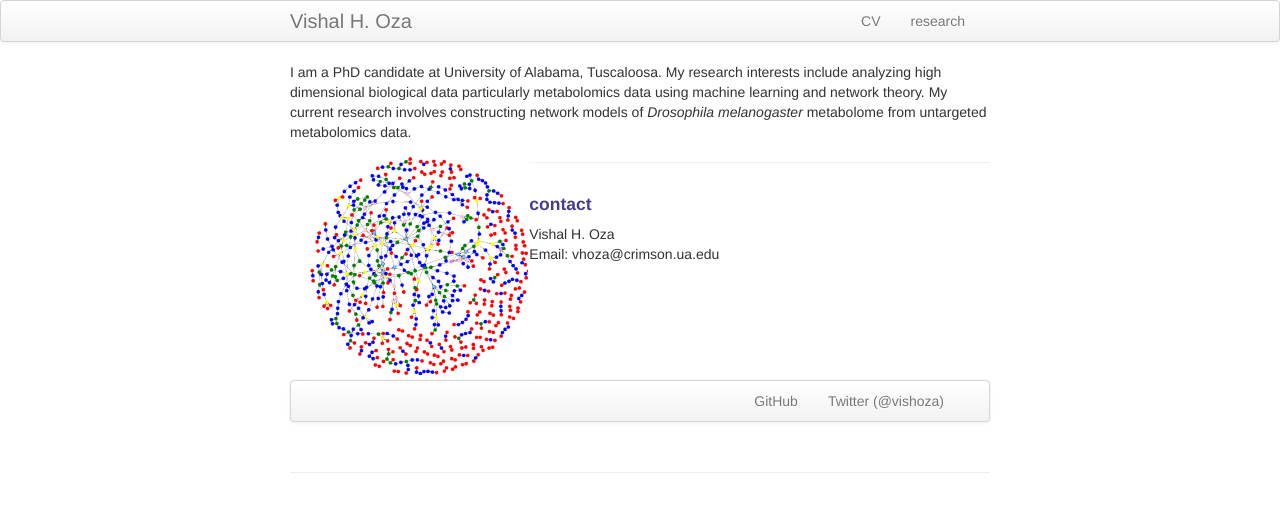
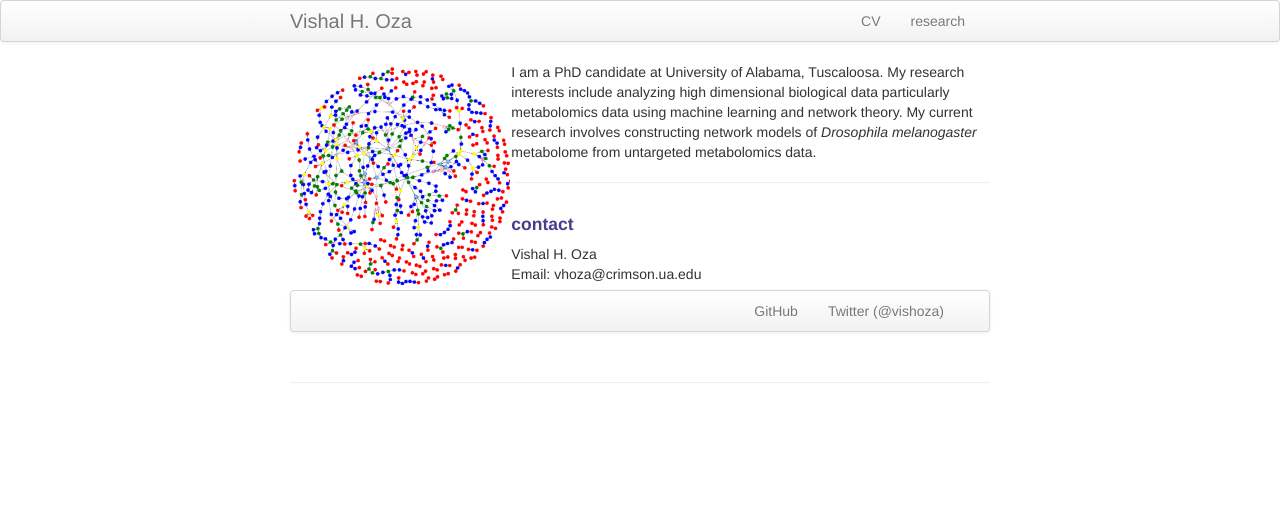
Before and after one commit to vishaloza/vishaloza.github.io, a Jekyll site: the page built from index.md, in a window 1280 px wide. Shown: the top 512 px of the page. Built offline with Jekyll 4.4.1, drawn with Linux system fonts in a browser that asks for light colours.

```diff
--- a/index.md
+++ b/index.md
@@ -4,14 +4,15 @@ title: Vishal H. Oza
 description: I am a PhD candidate at University of Alabama.
 keywords: vishal oza, metabolomics, metabolic networks, high dimensional data analysis
 ---
-
-I am a PhD candidate at University of Alabama, Tuscaloosa. My research interests include analyzing high dimensional biological data particularly metabolomics data using machine learning and network theory. My current research involves constructing network models of *Drosophila melanogaster* metabolome from untargeted metabolomics data.
-
 <div class="span4">
         <a href="../assets/fly_kegg.png">
             <img src="../assets/fly_kegg.png"
                   title="Fly Metabolome" alt="Fly Metabolome"/></a>
 </div>
+
+I am a PhD candidate at University of Alabama, Tuscaloosa. My research interests include analyzing high dimensional biological data particularly metabolomics data using machine learning and network theory. My current research involves constructing network models of *Drosophila melanogaster* metabolome from untargeted metabolomics data.
+
+
 
 ---
 
```
